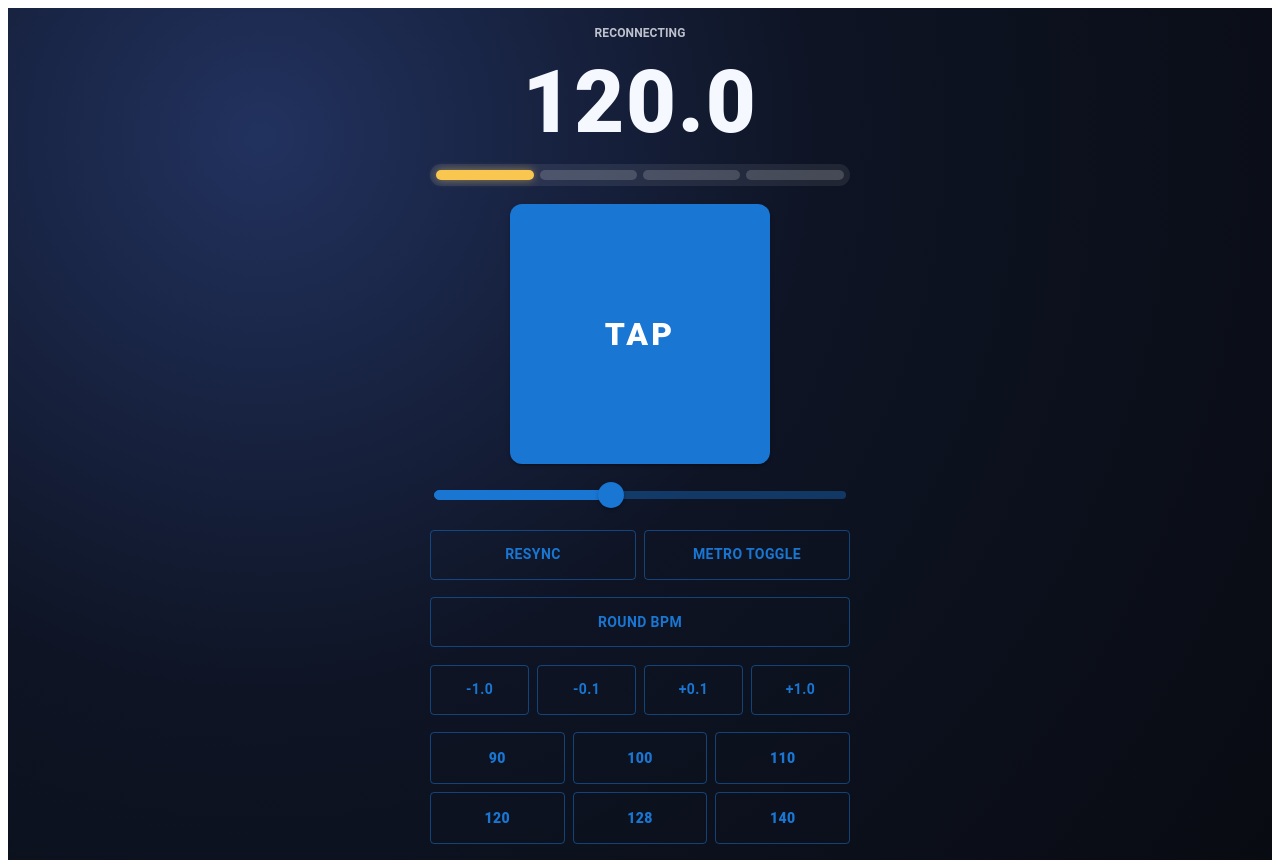
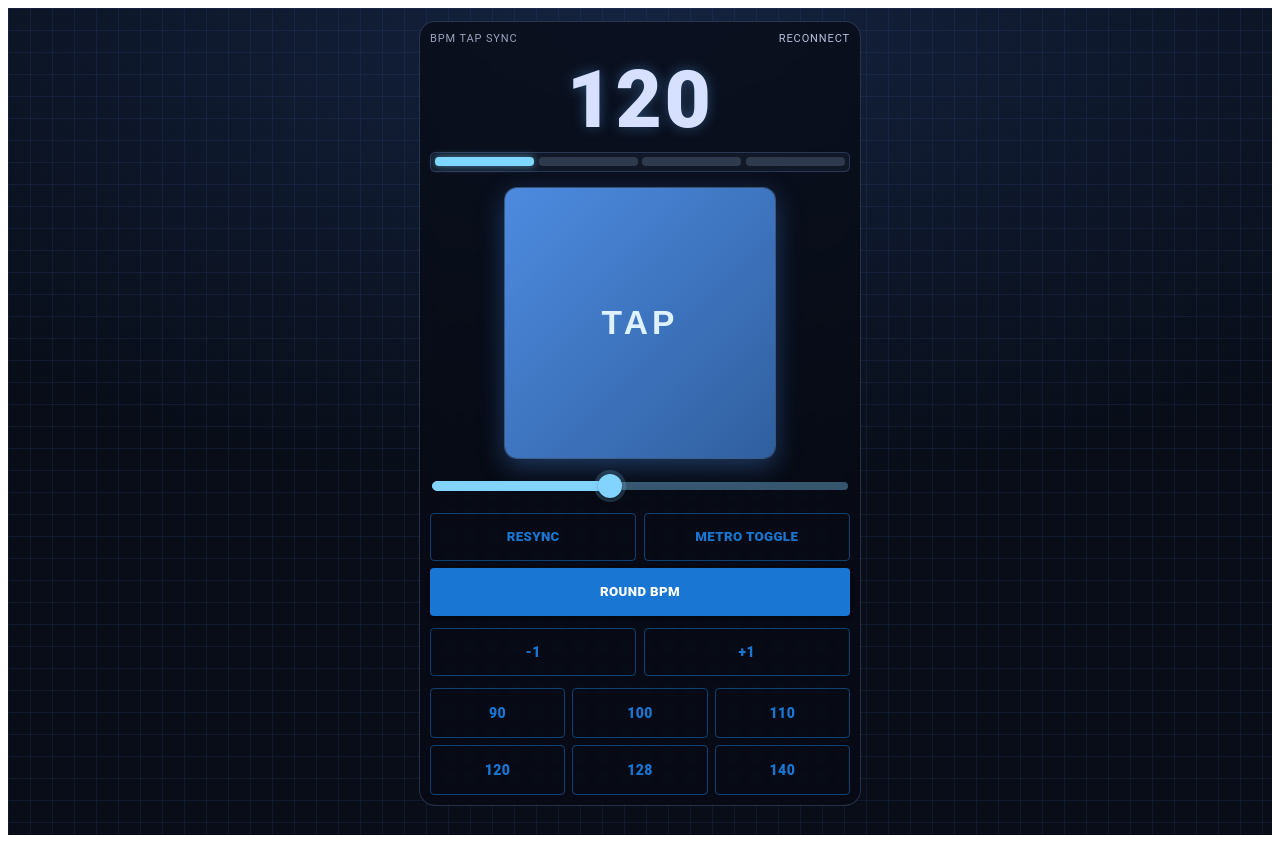
Before and after one commit to Kortesaas/bpm-tap-sync, a React (Vite) app in the folder frontend/: page / in a window 1280 px wide. After the commit the page ends 843 px from the top, so only its background shows below. Built offline with nearby package versions, Linux system fonts and the light colour scheme; no server answers.

Commit message:
change styling

```diff
--- a/frontend/src/App.tsx
+++ b/frontend/src/App.tsx
@@ -40,11 +40,13 @@ export default function App() {
     bar: 1,
     running: true,
     metronome: false,
-    round_whole_bpm: false
+    round_whole_bpm: true
   });
   const [connected, setConnected] = useState(false);
+  const [tapPressed, setTapPressed] = useState(false);
 
   const wsRef = useRef<WebSocket | null>(null);
+  const tapReleaseTimerRef = useRef<number | null>(null);
   const presets = useMemo(() => [90, 100, 110, 120, 128, 140], []);
 
   useEffect(() => {
@@ -83,6 +85,9 @@ export default function App() {
 
     return () => {
       closedByApp = true;
+      if (tapReleaseTimerRef.current !== null) {
+        window.clearTimeout(tapReleaseTimerRef.current);
+      }
       wsRef.current?.close();
     };
   }, []);
@@ -93,32 +98,76 @@ export default function App() {
     ws.send(JSON.stringify(obj));
   };
 
-  const handleTap = () => send({ type: "tap" });
+  const handleTapDown = () => {
+    setTapPressed(true);
+    send({ type: "tap" });
+    if (tapReleaseTimerRef.current !== null) {
+      window.clearTimeout(tapReleaseTimerRef.current);
+    }
+    tapReleaseTimerRef.current = window.setTimeout(() => {
+      setTapPressed(false);
+      tapReleaseTimerRef.current = null;
+    }, 90);
+  };
+
+  const nudgeButtons = state.round_whole_bpm
+    ? [
+        { label: "-1", delta: -1.0 },
+        { label: "+1", delta: 1.0 }
+      ]
+    : [
+        { label: "-1", delta: -1.0 },
+        { label: "-0.1", delta: -0.1 },
+        { label: "+0.1", delta: 0.1 },
+        { label: "+1", delta: 1.0 }
+      ];
 
   return (
     <Box
       sx={{
         minHeight: "100dvh",
-        px: 2,
-        pt: 2,
-        pb: "calc(env(safe-area-inset-bottom) + 16px)",
-        color: "#f6f8ff",
-        background: "radial-gradient(circle at 20% 15%, #22325f 0%, #0e1424 45%, #090b12 100%)"
+        px: 1.6,
+        pt: 1.6,
+        pb: "calc(env(safe-area-inset-bottom) + 14px)",
+        color: "#d7e1ff",
+        fontFamily: "'IBM Plex Mono', 'JetBrains Mono', 'Consolas', monospace",
+        backgroundColor: "#080d17",
+        backgroundImage:
+          "radial-gradient(80% 60% at 50% 0%, rgba(49,86,158,0.30) 0%, rgba(8,13,23,0) 100%), linear-gradient(rgba(66,98,166,0.14) 1px, transparent 1px), linear-gradient(90deg, rgba(66,98,166,0.14) 1px, transparent 1px)",
+        backgroundSize: "100% 100%, 22px 22px, 22px 22px"
       }}
     >
-      <Stack spacing={2.2} sx={{ width: "100%", maxWidth: 420, mx: "auto" }}>
-        <Typography sx={{ textAlign: "center", opacity: 0.75, fontSize: 12, fontWeight: 700 }}>
-          {connected ? "CONNECTED" : "RECONNECTING"}
-        </Typography>
+      <Stack
+        spacing={1.5}
+        sx={{
+          width: "100%",
+          maxWidth: 420,
+          mx: "auto",
+          p: 1.2,
+          borderRadius: 4,
+          border: "1px solid rgba(120,150,210,0.28)",
+          background: "rgba(7,11,20,0.72)",
+          backdropFilter: "blur(8px)"
+        }}
+      >
+        <Stack direction="row" justifyContent="space-between" alignItems="center">
+          <Typography sx={{ fontSize: 11, letterSpacing: "0.08em", opacity: 0.7 }}>
+            BPM TAP SYNC
+          </Typography>
+          <Typography sx={{ fontSize: 11, letterSpacing: "0.08em", opacity: 0.85 }}>
+            {connected ? "LINK OK" : "RECONNECT"}
+          </Typography>
+        </Stack>
 
         <Typography
           component="h1"
           sx={{
             textAlign: "center",
             fontWeight: 900,
-            letterSpacing: "0.02em",
-            fontSize: "clamp(3.3rem, 18vw, 5.4rem)",
-            lineHeight: 1
+            fontSize: "clamp(3.1rem, 15vw, 5rem)",
+            lineHeight: 1,
+            letterSpacing: "0.03em",
+            textShadow: "0 0 14px rgba(101,178,255,0.35)"
           }}
         >
           {state.round_whole_bpm ? state.bpm.toFixed(0) : state.bpm.toFixed(1)}
@@ -126,11 +175,12 @@ export default function App() {
 
         <Stack
           direction="row"
-          spacing={0.7}
+          spacing={0.55}
           sx={{
-            p: 0.8,
-            borderRadius: 99,
-            bgcolor: "rgba(255,255,255,0.08)"
+            p: 0.55,
+            borderRadius: 1.3,
+            border: "1px solid rgba(121,165,234,0.24)",
+            bgcolor: "rgba(115,138,177,0.08)"
           }}
         >
           {[1, 2, 3, 4].map((b) => (
@@ -138,39 +188,49 @@ export default function App() {
               key={b}
               sx={{
                 flex: 1,
-                height: 10,
-                borderRadius: 99,
-                bgcolor: state.beat === b ? "#f9c74f" : "rgba(255,255,255,0.22)",
-                boxShadow: state.beat === b ? "0 0 8px rgba(249,199,79,0.5)" : "none",
-                opacity: state.beat === b ? 1 : 0.75,
-                transition: "background-color 100ms linear, opacity 100ms linear, box-shadow 120ms linear"
+                height: 9,
+                borderRadius: 1,
+                bgcolor: state.beat === b ? "#7fd7ff" : "rgba(168,190,227,0.20)",
+                boxShadow: state.beat === b ? "0 0 9px rgba(127,215,255,0.55)" : "none",
+                transition: "background-color 80ms linear, box-shadow 100ms linear"
               }}
             />
           ))}
         </Stack>
 
-        <Box sx={{ display: "flex", justifyContent: "center" }}>
-          <Button
-            variant="contained"
-            onPointerDown={handleTap}
+        <Box sx={{ display: "flex", justifyContent: "center", py: 0.6 }}>
+          <Box
+            component="button"
+            type="button"
+            onPointerDown={handleTapDown}
             sx={{
-              width: "min(72vw, 260px)",
+              width: "min(74vw, 270px)",
               aspectRatio: "1 / 1",
-              minHeight: 220,
+              border: "none",
               borderRadius: 3,
-              fontSize: "2rem",
+              cursor: "pointer",
+              color: "#dff2ff",
+              fontSize: "2.1rem",
               fontWeight: 900,
-              letterSpacing: "0.1em",
+              letterSpacing: "0.12em",
               touchAction: "manipulation",
               WebkitTapHighlightColor: "transparent",
-              userSelect: "none"
+              userSelect: "none",
+              background: tapPressed
+                ? "linear-gradient(135deg, #5ea9ff 0%, #3e7ed1 100%)"
+                : "linear-gradient(135deg, #4d8be0 0%, #305f9f 100%)",
+              boxShadow: tapPressed
+                ? "0 0 0 2px rgba(148,214,255,0.6), 0 3px 18px rgba(84,158,255,0.55)"
+                : "0 0 0 1px rgba(132,190,255,0.35), 0 8px 26px rgba(58,116,194,0.45)",
+              transform: tapPressed ? "scale(0.985)" : "scale(1)",
+              transition: "transform 40ms linear, box-shadow 60ms linear, background 60ms linear"
             }}
           >
             TAP
-          </Button>
+          </Box>
         </Box>
 
-        <Box sx={{ px: 0.5 }}>
+        <Box sx={{ px: 0.3 }}>
           <Slider
             min={60}
             max={200}
@@ -181,10 +241,12 @@ export default function App() {
               send({ type: "set_bpm", bpm: Array.isArray(value) ? value[0] : value })
             }
             sx={{
-              py: 1.4,
+              py: 1.1,
+              color: "#83d3ff",
               "& .MuiSlider-thumb": {
-                width: 26,
-                height: 26
+                width: 24,
+                height: 24,
+                boxShadow: "0 0 0 4px rgba(131,211,255,0.2)"
               },
               "& .MuiSlider-track, & .MuiSlider-rail": {
                 height: 8,
@@ -194,76 +256,60 @@ export default function App() {
           />
         </Box>
 
-        <Stack direction="row" spacing={1}>
+        <Box
+          sx={{
+            display: "grid",
+            gridTemplateColumns: "repeat(2, minmax(0, 1fr))",
+            gap: 0.9
+          }}
+        >
           <Button
-            fullWidth
             variant="outlined"
             onClick={() => send({ type: "resync" })}
-            sx={{ minHeight: 50, fontWeight: 700 }}
+            sx={{ minHeight: 48, fontWeight: 800, fontSize: "0.83rem" }}
           >
             RESYNC
           </Button>
           <Button
-            fullWidth
             variant="outlined"
             onClick={() => send({ type: "toggle_metronome" })}
-            sx={{ minHeight: 50, fontWeight: 700 }}
+            sx={{ minHeight: 48, fontWeight: 800, fontSize: "0.83rem" }}
           >
             METRO TOGGLE
           </Button>
-        </Stack>
-
-        <Stack direction="row" spacing={1}>
           <Button
-            fullWidth
             variant={state.round_whole_bpm ? "contained" : "outlined"}
             onClick={() => send({ type: "toggle_bpm_rounding" })}
-            sx={{ minHeight: 50, fontWeight: 700 }}
+            sx={{ minHeight: 48, fontWeight: 800, fontSize: "0.83rem", gridColumn: "1 / -1" }}
           >
             ROUND BPM
           </Button>
-        </Stack>
+        </Box>
 
-        <Stack direction="row" spacing={1}>
-          <Button
-            fullWidth
-            variant="outlined"
-            onClick={() => send({ type: "nudge", delta: -1.0 })}
-            sx={{ minHeight: 50, fontWeight: 700 }}
-          >
-            -1.0
-          </Button>
-          <Button
-            fullWidth
-            variant="outlined"
-            onClick={() => send({ type: "nudge", delta: -0.1 })}
-            sx={{ minHeight: 50, fontWeight: 700 }}
-          >
-            -0.1
-          </Button>
-          <Button
-            fullWidth
-            variant="outlined"
-            onClick={() => send({ type: "nudge", delta: +0.1 })}
-            sx={{ minHeight: 50, fontWeight: 700 }}
-          >
-            +0.1
-          </Button>
-          <Button
-            fullWidth
-            variant="outlined"
-            onClick={() => send({ type: "nudge", delta: +1.0 })}
-            sx={{ minHeight: 50, fontWeight: 700 }}
-          >
-            +1.0
-          </Button>
-        </Stack>
+        <Box
+          sx={{
+            display: "grid",
+            gridTemplateColumns: `repeat(${nudgeButtons.length}, minmax(0, 1fr))`,
+            gap: 0.9
+          }}
+        >
+          {nudgeButtons.map((item) => (
+            <Button
+              key={item.label}
+              variant="outlined"
+              onClick={() => send({ type: "nudge", delta: item.delta })}
+              sx={{ minHeight: 48, fontWeight: 800 }}
+            >
+              {item.label}
+            </Button>
+          ))}
+        </Box>
 
         <Box
           sx={{
             display: "grid",
             gridTemplateColumns: "repeat(3, minmax(0, 1fr))",
-            gap: 1
+            gap: 0.9
           }}
         >
           {presets.map((bpm) => (
@@ -271,7 +317,7 @@ export default function App() {
               key={bpm}
               variant="outlined"
               onClick={() => send({ type: "preset", bpm })}
-              sx={{ minHeight: 52, fontWeight: 800 }}
+              sx={{ minHeight: 50, fontWeight: 900 }}
             >
               {bpm}
             </Button>
```
Also changed, not shown: 2 other files (tests, documents, lock files or other folders).
